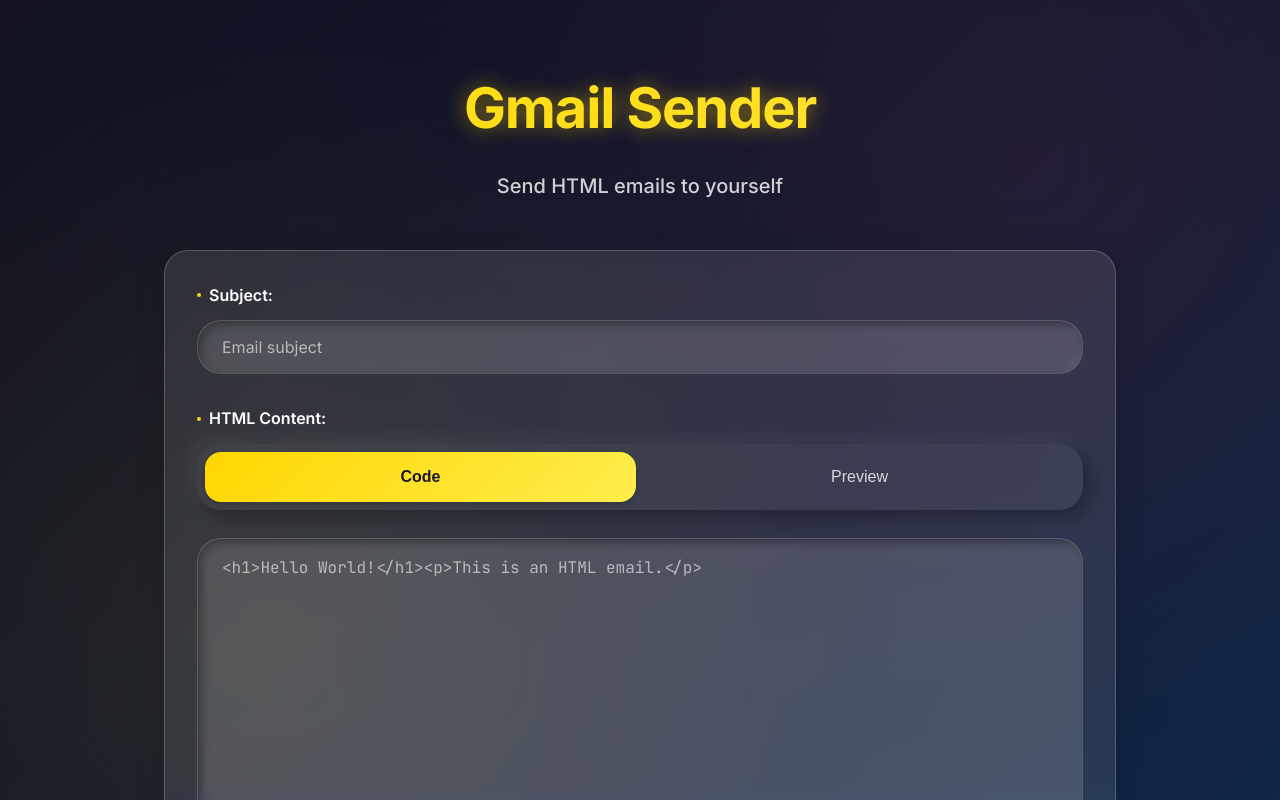
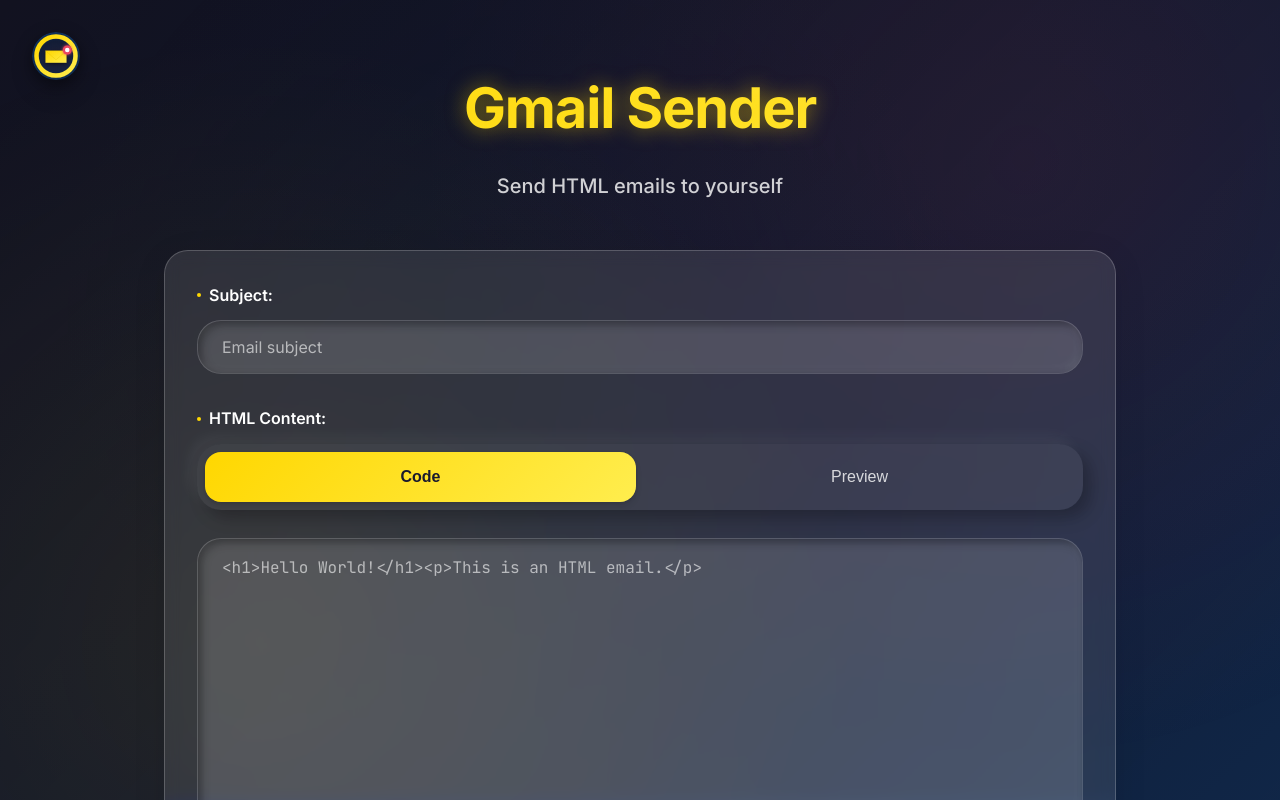
Before and after one commit to Pashashchuka/gmail-sender, a React (Create React App) app: page / in a window 1280 px wide. Shown: the top 800 px of the page. Built offline with nearby package versions, Linux system fonts and the light colour scheme; the HTML template or start-up script is replaced by a standard one.

Commit message:
refactor styles, add logo

```diff
--- a/public/index.html
+++ b/public/index.html
@@ -2,7 +2,7 @@
 <html lang="en">
   <head>
     <meta charset="utf-8" />
-    <link rel="icon" href="%PUBLIC_URL%/favicon.ico" />
+    <link rel="icon" href="%PUBLIC_URL%/favicon.svg" type="image/svg+xml" />
     <meta name="viewport" content="width=device-width, initial-scale=1" />
     <meta name="theme-color" content="#1a1a2e" />
     <meta
--- a/src/App.tsx
+++ b/src/App.tsx
@@ -29,6 +29,13 @@
   return (
     <div className={styles.app}>
       <header className={styles.header}>
+        <div className={styles.logoContainer}>
+          <img
+            className={styles.logo}
+            alt="Gmail Sender Logo"
+            src="/favicon.svg"
+          />
+        </div>
         <h1 className={`app-h1 ${styles.title}`}>{UI_TEXT.TITLE}</h1>
         <p className={`app-p ${styles.subtitle}`}>{UI_TEXT.SUBTITLE}</p>
       </header>
--- a/src/styles/_app.scss
+++ b/src/styles/_app.scss
@@ -61,6 +61,28 @@
   @include mobile {
     padding: $spacing-xxl $spacing-md $spacing-xl;
   }
+}
+
+.logoContainer {
+  position: absolute;
+  top: $spacing-xl;
+  left: $spacing-xl;
+  z-index: 20;
+
+  @include mobile {
+    position: relative;
+    top: auto;
+    left: auto;
+  }
+}
+
+.logo {
+  width: 48px;
+  height: 48px;
+  border-radius: 50%;
+  box-shadow: $shadow-lg;
+  transition: $transition-base;
+  filter: drop-shadow(0 4px 8px rgba(0, 0, 0, 0.3));
 }
 
 .title {
--- a/src/styles/_form.scss
+++ b/src/styles/_form.scss
@@ -118,6 +118,7 @@
     color: $primary-color;
     box-shadow: $shadow-md;
     font-weight: $font-weight-semibold;
+    border-radius: $border-radius-md;
 
     &::before {
       display: none;
@@ -125,7 +126,6 @@
   }
 
   @include mobile {
-    border-radius: $border-radius-sm;
     padding: $spacing-sm $spacing-md;
   }
 }
```
Also changed, not shown: public/favicon.svg (added), public/manifest.json, 1 other file (tests, documents, lock files or other folders).
